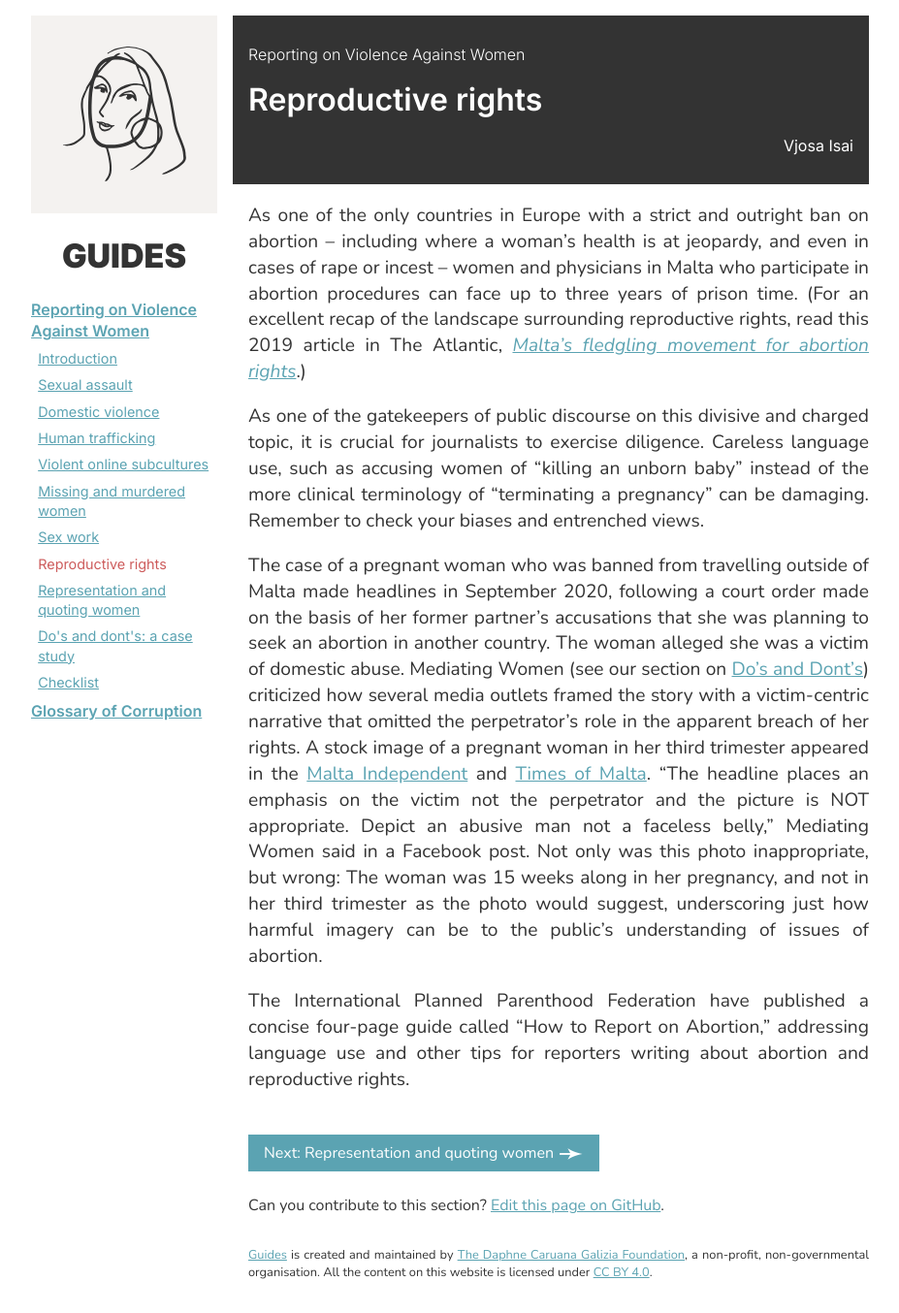
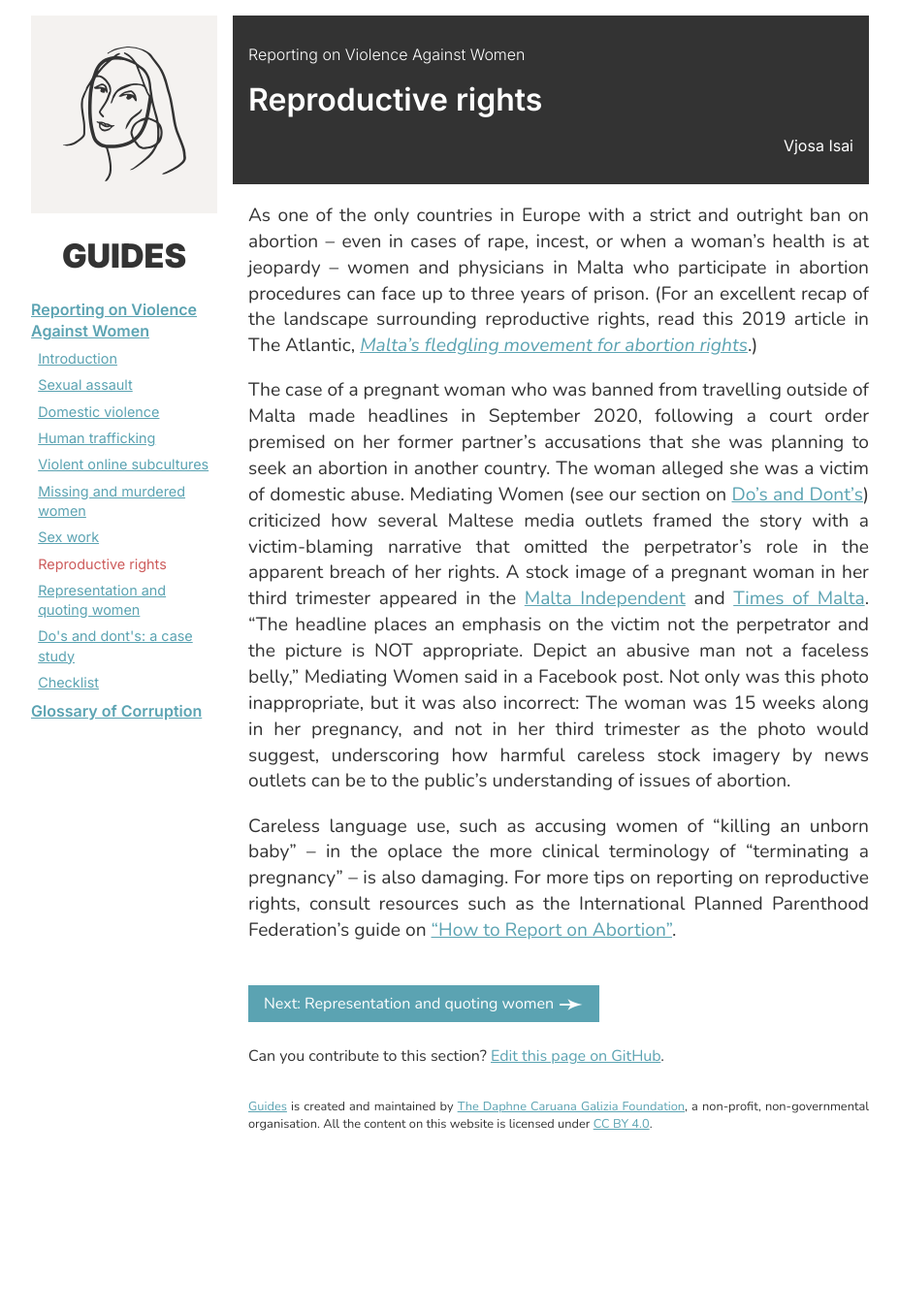
Before and after one commit to daphne-foundation/guides, a Jekyll site: the page built from en/reporting-on/reproductive-rights.md, in a window 1280 px wide. Shown: the whole page at 97% size, without its empty margins (176-1103 px from the left). Built offline with Jekyll 4.4.1, drawn with Linux system fonts in a browser that asks for light colours; after the commit the page ends 1201 px from its top, so only the background shows below that.

Commit message:
Update reproductive-rights.md

```diff
--- a/en/reporting-on/reproductive-rights.md
+++ b/en/reporting-on/reproductive-rights.md
@@ -3,10 +3,8 @@ title: Reproductive rights
 order: 10
 ---
 
-As one of the only countries in Europe with a strict and outright ban on abortion – including where a woman’s health is at jeopardy, and even in cases of rape or incest – women and physicians in Malta who participate in abortion procedures can face up to three years of prison time. (For an excellent recap of the landscape surrounding reproductive rights, read this 2019 article in The Atlantic, [*Malta’s fledgling movement for abortion rights*](https://www.theatlantic.com/international/archive/2019/07/maltas-abortion-rights/593845/).)
+As one of the only countries in Europe with a strict and outright ban on abortion – even in cases of rape, incest, or when a woman’s health is at jeopardy – women and physicians in Malta who participate in abortion procedures can face up to three years of prison. (For an excellent recap of the landscape surrounding reproductive rights, read this 2019 article in The Atlantic, [*Malta’s fledgling movement for abortion rights*](https://www.theatlantic.com/international/archive/2019/07/maltas-abortion-rights/593845/).)
 
-As one of the gatekeepers of public discourse on this divisive and charged topic, it is crucial for journalists to exercise diligence. Careless language use, such as accusing women of “killing an unborn baby” instead of the more clinical terminology of “terminating a pregnancy” can be damaging. Remember to check your biases and entrenched views.
+The case of a pregnant woman who was banned from travelling outside of Malta made headlines in September 2020, following a court order premised on her former partner's accusations that she was planning to seek an abortion in another country. The woman alleged she was a victim of domestic abuse. Mediating Women (see our section on [Do's and Dont's]({% link en/reporting-on/dos-and-donts-case-study.md %})) criticized how several Maltese media outlets framed the story with a victim-blaming narrative that omitted the perpetrator’s role in the apparent breach of her rights. A stock image of a pregnant woman in her third trimester appeared in the [Malta Independent](https://www.facebook.com/MediatingWomen/photos/a.217369612965916/371322094237333/) and [Times of Malta](https://timesofmalta.com/articles/view/abuse-victim-issued-travel-ban-as-partner-claims-she-wants-abortion.819991). “The headline places an emphasis on the victim not the perpetrator and the picture is NOT appropriate. Depict an abusive man not a faceless belly,” Mediating Women said in a Facebook post. Not only was this photo inappropriate, but it was also incorrect: The woman was 15 weeks along in her pregnancy, and not in her third trimester as the photo would suggest, underscoring how harmful careless stock imagery by news outlets can be to the public’s understanding of issues of abortion.
 
-The case of a pregnant woman who was banned from travelling outside of Malta made headlines in September 2020, following a court order made on the basis of her former partner's accusations that she was planning to seek an abortion in another country. The woman alleged she was a victim of domestic abuse. Mediating Women (see our section on [Do's and Dont's]({% link en/reporting-on/dos-and-donts-case-study.md %})) criticized how several media outlets framed the story with a victim-centric narrative that omitted the perpetrator’s role in the apparent breach of her rights. A stock image of a pregnant woman in her third trimester appeared in the [Malta Independent](https://www.facebook.com/MediatingWomen/photos/a.217369612965916/371322094237333/) and [Times of Malta](https://timesofmalta.com/articles/view/abuse-victim-issued-travel-ban-as-partner-claims-she-wants-abortion.819991). “The headline places an emphasis on the victim not the perpetrator and the picture is NOT appropriate. Depict an abusive man not a faceless belly,” Mediating Women said in a Facebook post. Not only was this photo inappropriate, but wrong: The woman was 15 weeks along in her pregnancy, and not in her third trimester as the photo would suggest, underscoring just how harmful imagery can be to the public’s understanding of issues of abortion.
-
-The International Planned Parenthood Federation have published a concise four-page guide called “How to Report on Abortion,” addressing language use and other tips for reporters writing about abortion and reproductive rights.
+Careless language use, such as accusing women of “killing an unborn baby” – in the oplace the more clinical terminology of “terminating a pregnancy” – is also damaging. For more tips on reporting on reproductive rights, consult resources such as the International Planned Parenthood Federation's guide on [“How to Report on Abortion”](https://www.ippf.org/sites/default/files/2018-09/How%20to%20report%20on%20abortion%20-%20media%20guidelines%20%28English%29.pdf).
```
